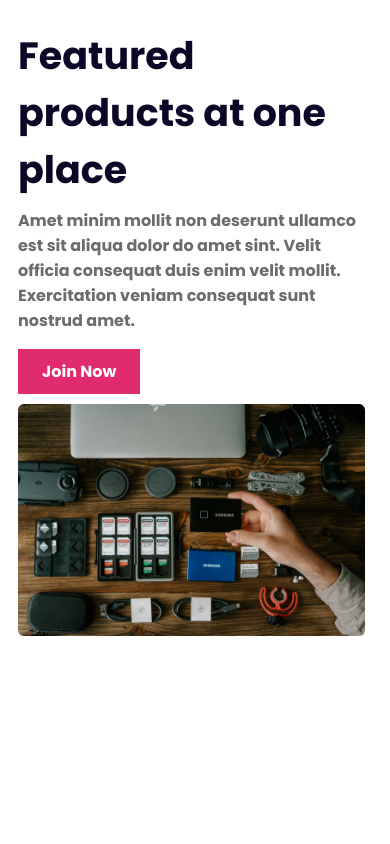
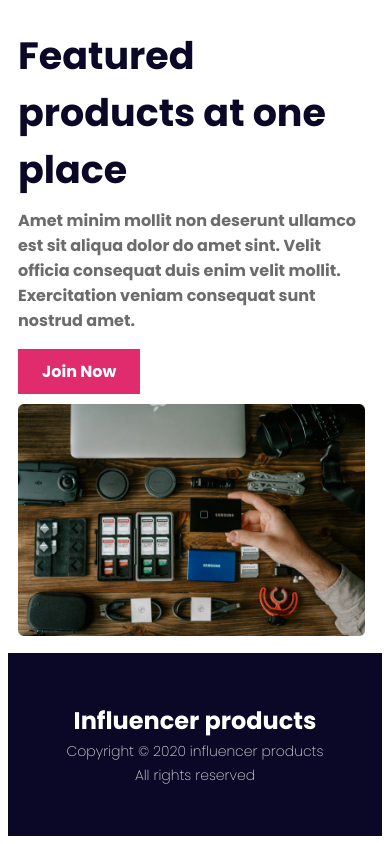
Before and after one commit to abdulalnakib/influencer-gear-website, a plain HTML site: page index.html in a window 390 px wide. Shown: the part 6066-6910 px from the top of the page. Before the commit the page ends 6727 px from the top, so only its background shows below. Drawn offline with Linux system fonts and the light colour scheme.

Commit message:
added the footer section and made it responsive just a little tweak needed

```diff
--- a/index.html
+++ b/index.html
@@ -35,6 +35,7 @@
             </div>
         </div>
     </header>
+    <!-- main starting -->
     <main>
         <!-- logo section -->
         <section class="logo">
@@ -138,8 +139,13 @@
             </div>
         </section>
     </main>
+    <!-- footer starting -->
     <footer>
-
+        <div class="footer-container">
+            <h3 class="footer-title">Influencer products</h3>
+            <p class="footer-description">Copyright © 2020 influencer products</p>
+            <p class="footer-ending">All rights reserved</p>
+        </div>
     </footer>
 </body>
 
--- a/styles/influencer.css
+++ b/styles/influencer.css
@@ -208,11 +208,42 @@ main {
     font-size: 1rem;
     font-weight: 700;
     background: #E02C6D;
-    /* display: inline-flex; */
     padding: 10px 24px;
-    /* align-items: flex-start; */
-    /* gap: 8px; */
 }
+
+/* footer styles */
+
+footer {
+    background: #0A0826;
+}
+
+.footer-title {
+    color: #FFF;
+    font-size: 1.5rem;
+    font-weight: 700;
+    text-align: center;
+    margin: 0;
+    padding-top: 50px;
+}
+
+.footer-description {
+    color: #D9DBE1;
+    font-size: 0.875rem;
+    font-weight: 200;
+    text-align: center;
+    margin: 0;
+    padding-top: 3px;
+}
+
+.footer-ending {
+    color: #D9DBE1;
+    font-size: 0.875rem;
+    font-weight: 200;
+    text-align: center;
+    margin: 0;
+    padding: 3px 0 50px 0;
+}
+
 
 /* Responsive styles */
 
```
